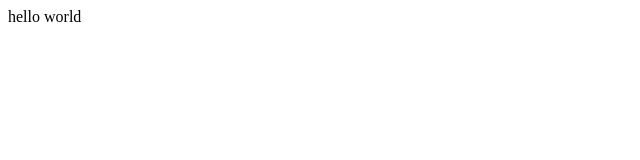
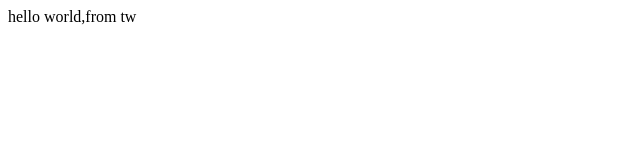
Before and after one commit to twrocket/twrocket.github.io, a plain HTML site: page index_hello_world.html.html in a window 1280 px wide. Shown: the full height of the page, 0-640 px from the left. Drawn offline with Linux system fonts and the light colour scheme.

Commit message:
Update index_hello_world.html.html

```diff
--- a/index_hello_world.html.html
+++ b/index_hello_world.html.html
@@ -1,4 +1,4 @@
 <!doctype html>
 <html>
-    hello world
+    hello world,from tw
 </html>
```
